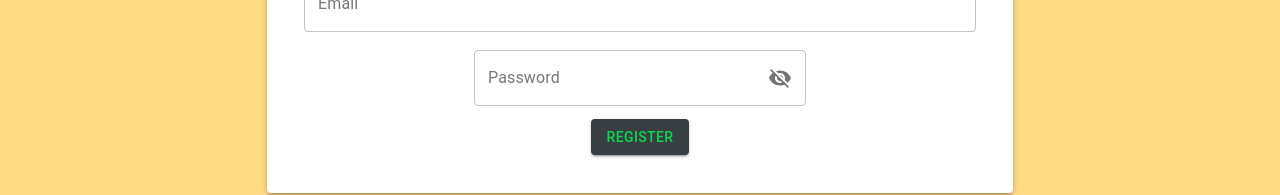
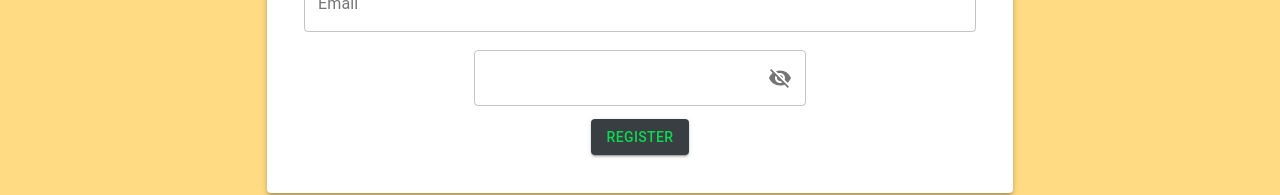
Before and after one commit to MParoczi/GreenHub-Frontend, a React app: page /registration in a window 1280 px wide. Shown: the part 442-637 px from the top of the page. Built offline with nearby package versions, Linux system fonts and the light colour scheme; a web font is replaced by a local one; what redux-immutable-state-invariant would draw is missing.

Commit message:
Add label to Password component

```diff
--- a/src/components/common/Password/Password.js
+++ b/src/components/common/Password/Password.js
@@ -11,7 +11,7 @@ import Visibility from "@material-ui/icons/Visibility";
 import VisibilityOff from "@material-ui/icons/VisibilityOff";
 import PropTypes from "prop-types";
 
-function Password({ handleChange, error, errorMessage, name, classes }) {
+function Password({ handleChange, error, errorMessage, name, classes, label }) {
   const [showPassword, setShowPassword] = useState(false);
 
   const handleMouseDownPassword = event => {
@@ -24,9 +24,10 @@ function Password({ handleChange, error, errorMessage, name, classes }) {
 
   return (
     <FormControl variant="outlined" className={classes.textField}>
-      <InputLabel htmlFor="outlined-adornment-password">Password</InputLabel>
+      <InputLabel htmlFor="outlined-adornment-password">{label}</InputLabel>
       <OutlinedInput
         name={name}
+        label={label}
         id="outlined-adornment-password"
         type={showPassword ? "text" : "password"}
         onChange={handleChange}
@@ -43,7 +44,6 @@ function Password({ handleChange, error, errorMessage, name, classes }) {
             </IconButton>
           </InputAdornment>
         }
-        labelWidth={70}
       />
       <FormHelperText error={error}>{errorMessage}</FormHelperText>
     </FormControl>
@@ -55,7 +55,8 @@ Password.propTypes = {
   error: PropTypes.bool.isRequired,
   errorMessage: PropTypes.string.isRequired,
   name: PropTypes.string.isRequired,
-  classes: PropTypes.object.isRequired
+  classes: PropTypes.object.isRequired,
+  label: PropTypes.string.isRequired
 };
 
 export default Password;
```
